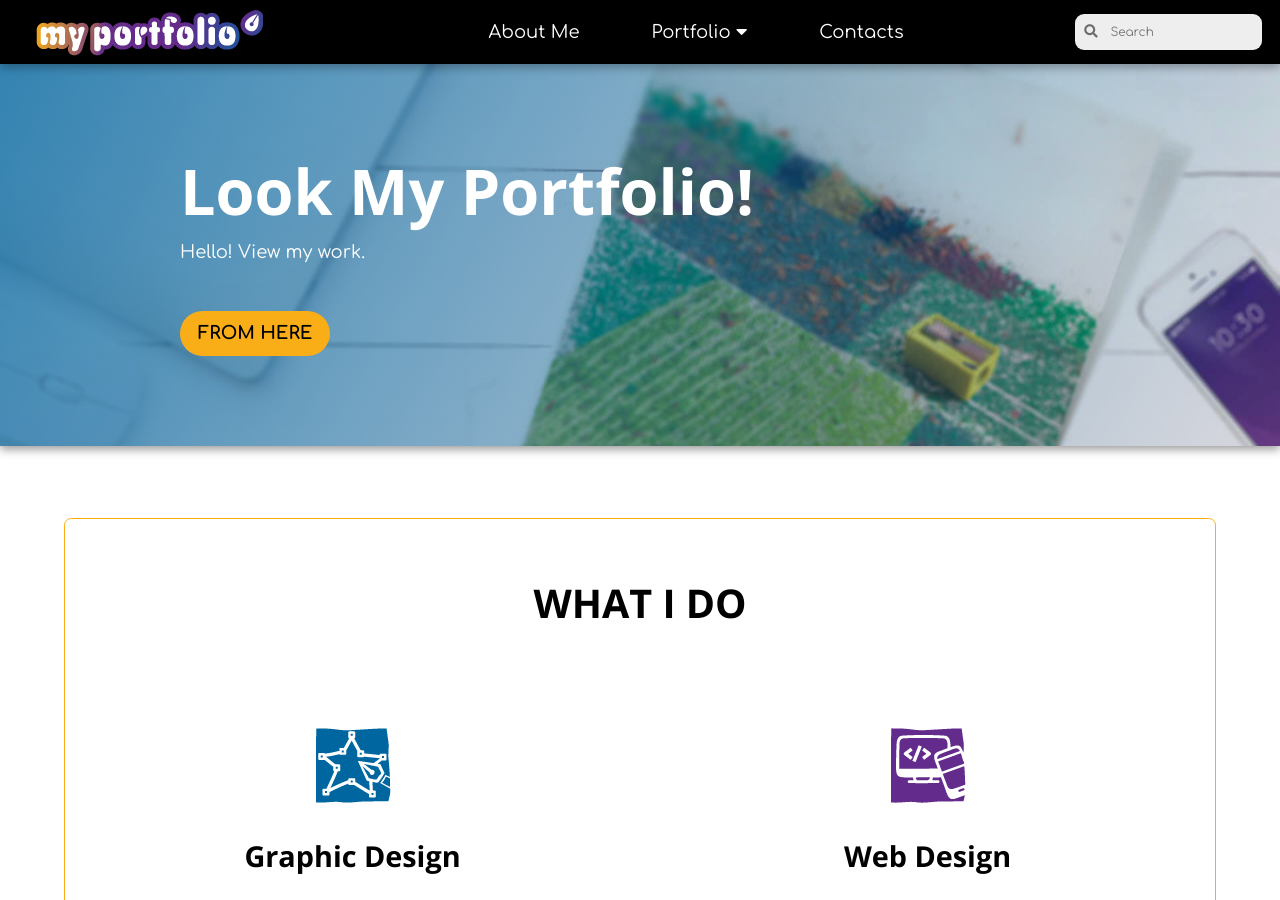
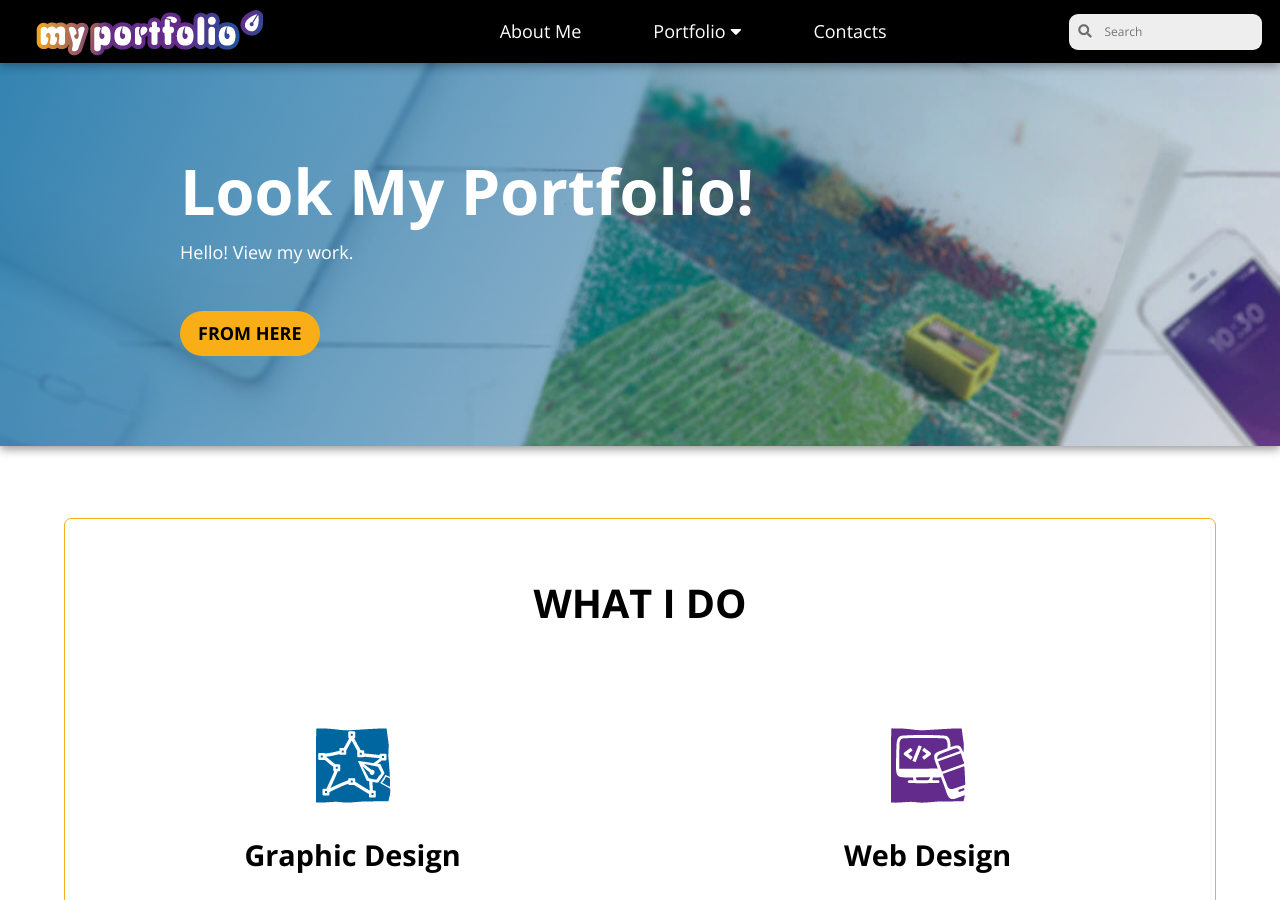
Before and after one commit to LiliyaMilanova/myportfolio, a Jekyll site: the page built from index.html, in a window 1280 px wide and 900 px high. Built offline with Jekyll 4.4.1, drawn with Linux system fonts in a browser that asks for light colours; nearby versions of some CDN libraries.

Commit message:
Update styles.css

```diff
--- a/css/styles.css
+++ b/css/styles.css
@@ -1,4 +1,4 @@
-@import url('https://fonts.googleapis.com/css?family=Comfortaa:400,700|Open+Sans:400,700&subset=cyrillic');
+@import url('https://fonts.googleapis.com/css?family=Open+Sans:400,700&amp;subset=cyrillic-ext');
 @import url('https://use.fontawesome.com/releases/v5.4.1/css/all.css');
 @import url('reset.css');
 @import url('typography.css');
```
